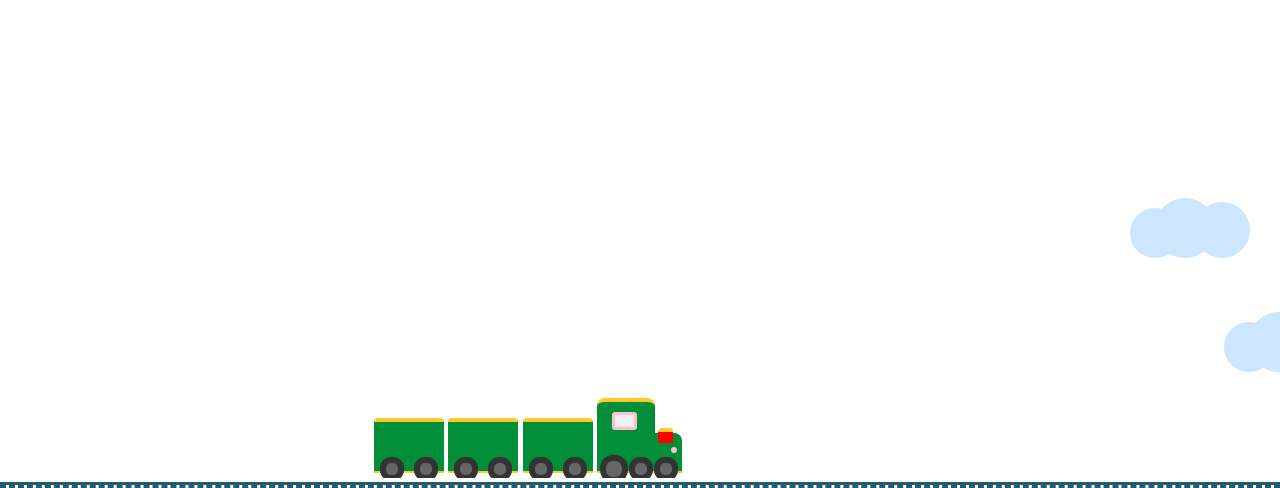
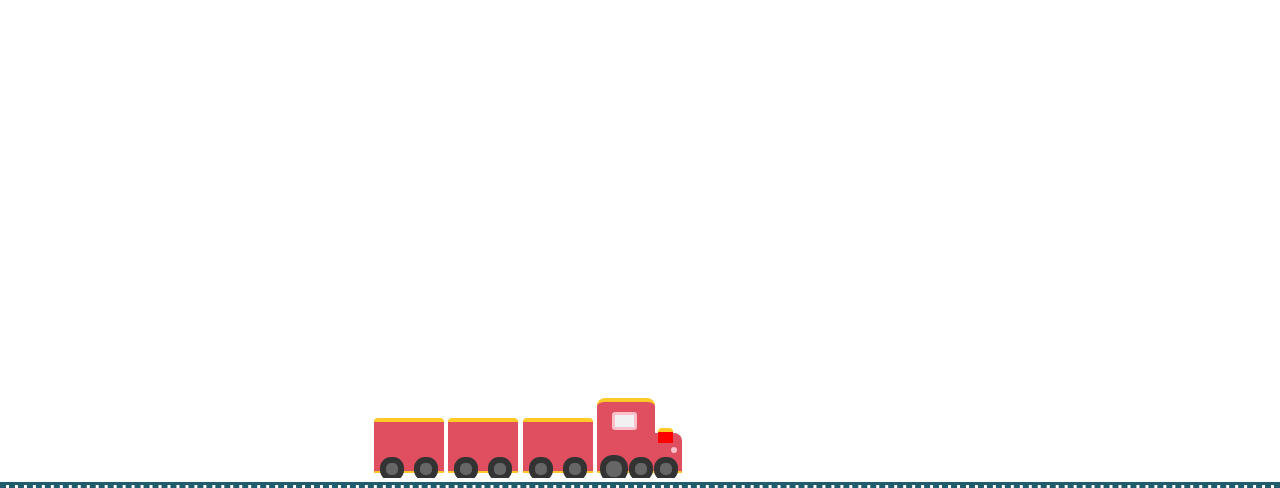
Before and after one commit to hyunmoyan/Cafe2Line, a Flask app: page / in a window 1280 px wide. Shown: the part 312-800 px from the top of the page. Run offline with Flask 2, Linux system fonts and the light colour scheme; parts of the project's set-up code (start-up, migrations or seed data) failed here and were passed over; some libraries are stand-ins or nearby versions; some web fonts are replaced.

Commit message:
Revert "색깔 완성"
This reverts commit 3b4edceaa9f37cfd57ece1929ccbf101d02b5e27.

```diff
--- a/templates/index4.html
+++ b/templates/index4.html
@@ -153,9 +153,9 @@
             .cloud,
             .cloud:before,
             .cloud:after {
-                background: #cce6fd;
+                background: #fff;
                 border-radius: 50%;
-                border: 25px solid #cce6fd;
+                border: 25px solid #fff;
                 width: 0.5%;
                 overflow: visible;
             }
@@ -220,7 +220,7 @@
                 display: inline-block;
                 width: 70px;
                 height: 55px;
-                background-color: #008E38;
+                background-color: #e04f60;
                 position: relative;
             }
 
@@ -277,7 +277,7 @@
             .locomotive .cabin {
                 width: 58px;
                 height: 35px;
-                background-color: #008E38;
+                background-color: #e04f60;
                 position: relative;
                 z-index: 1;
                 border-radius: 8px 8px 0 0;
@@ -302,7 +302,7 @@
                 display: inline-block;
                 width: 85px;
                 height: 40px;
-                background-color: #008E38;
+                background-color: #e04f60;
                 position: relative;
                 border-radius: 0 8px 0px 0px;
             }
```
